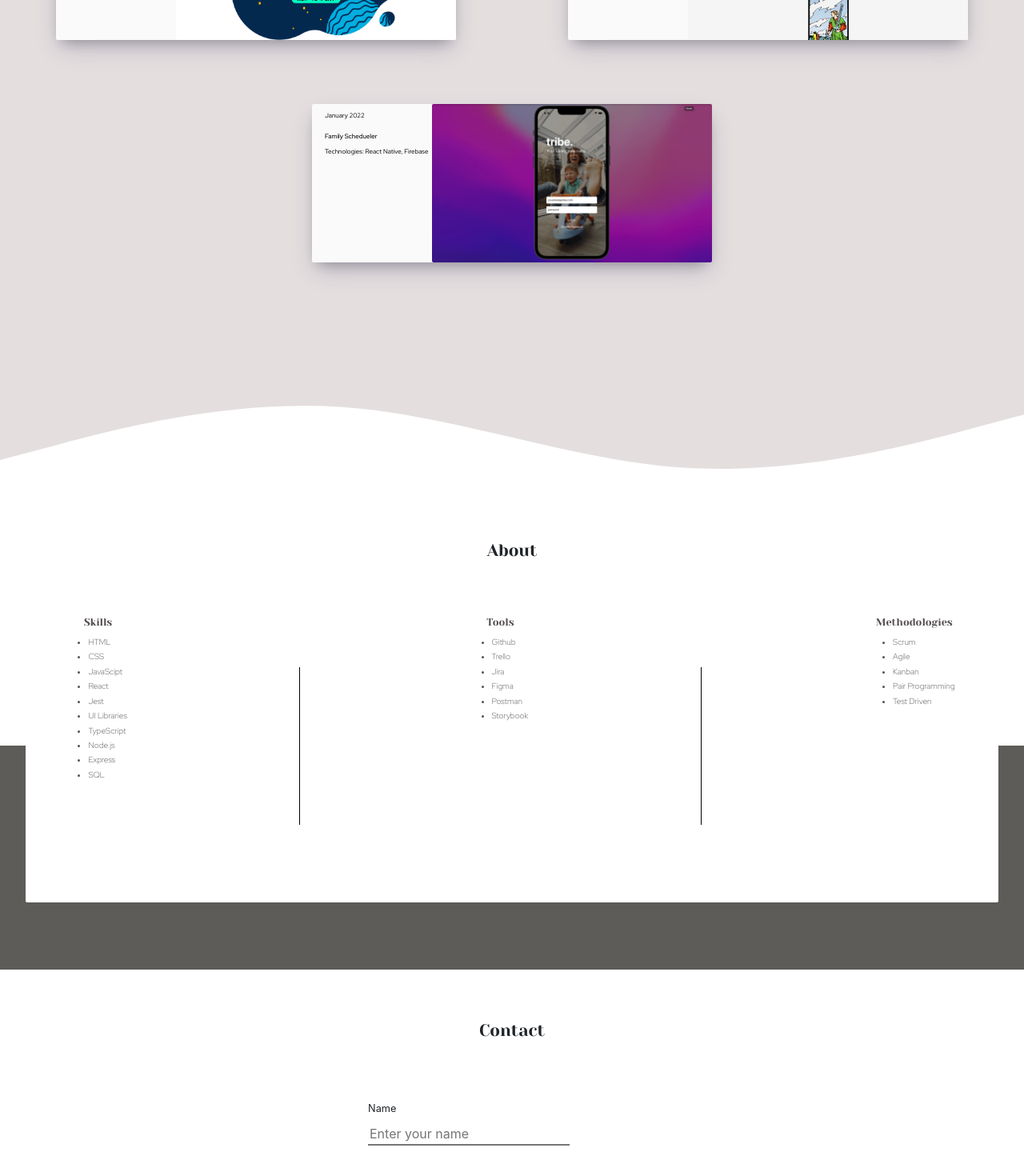
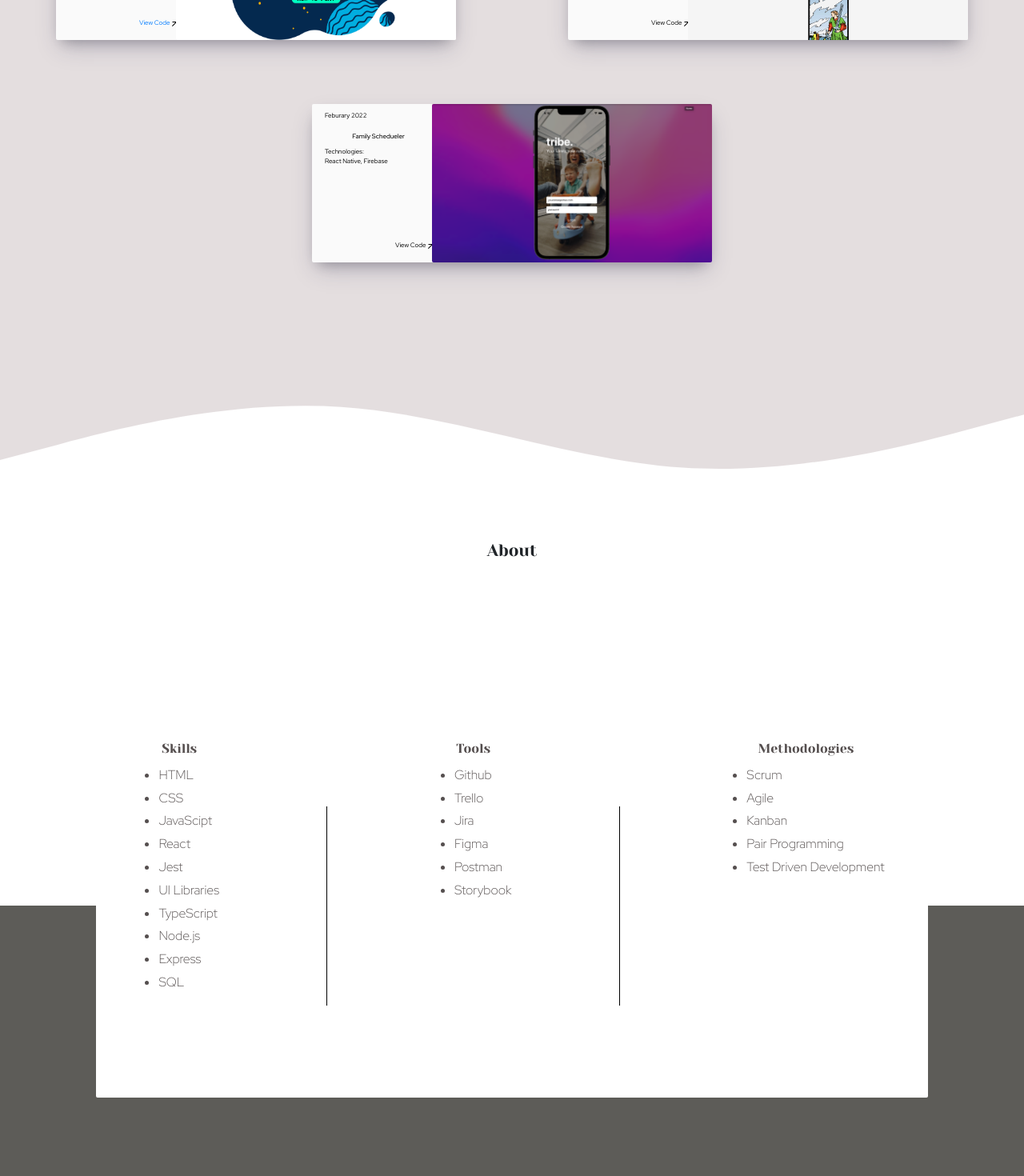
Before and after one commit to indyamolloy/Portfolio, a React (Create React App) app: page / in a window 1280 px wide. Shown: the part 1200-2670 px from the top of the page at 80% size. Built offline with nearby package versions, Linux system fonts and the light colour scheme; a web font is replaced by a local one.

Commit message:
added media queries so fully responsive

```diff
--- a/src/app.css
+++ b/src/app.css
@@ -11,3 +11,9 @@ html,
 body {
   overflow-x: hidden;
 }
+
+@media (max-width: 300px) {
+  body {
+    overflow-x: auto;
+  }
+}
--- a/src/components/Contact/Contact.js
+++ b/src/components/Contact/Contact.js
@@ -4,17 +4,6 @@ import css from "./contact.module.css";
 function Contact() {
   return (
     <div id="contact" className={css.container}>
-      <svg
-        xmlns="http://www.w3.org/2000/svg"
-        viewBox="0 0 1440 320"
-        className={css.wave}
-      >
-        <path
-          fill="white"
-          fill-opacity="1"
-          d="M0,224L80,202.7C160,181,320,139,480,149.3C640,160,800,224,960,234.7C1120,245,1280,203,1360,181.3L1440,160L1440,320L1360,320C1280,320,1120,320,960,320C800,320,640,320,480,320C320,320,160,320,80,320L0,320Z"
-        ></path>
-      </svg>
       <h2 className={css.heading}>Contact</h2>
       {/* <div className={css.followContainer}>
         <button className={css.followButton} type="button">
--- a/src/components/Contact/contact.module.css
+++ b/src/components/Contact/contact.module.css
@@ -80,11 +80,11 @@
   cursor: pointer;
 }
 
-.wave {
+/* .wave {
   position: absolute;
-  top: -12vh;
+  top: -10vh;
   width: 100%;
-}
+} */
 
 .followButton {
   position: relative;
@@ -109,3 +109,9 @@
   position: absolute;
   top: 15vh;
 }
+
+@media screen and (min-width: 1060px) {
+  .formContainer {
+    width: 10vh;
+  }
+}
--- a/src/components/Home/home.module.css
+++ b/src/components/Home/home.module.css
@@ -44,7 +44,7 @@ html {
   height: 30%;
   position: absolute;
   top: 20px;
-  right: -10px;
+  right: -30px;
   border-top: 1px solid rgb(38, 38, 38);
   border-right: 1px solid rgb(0, 0, 0);
 }
@@ -55,14 +55,13 @@ html {
   width: 20%;
   height: 30%;
   position: absolute;
-  bottom: -40px;
+  bottom: -20px;
   left: -50px;
   border-bottom: 1px solid rgb(87, 87, 87);
   border-left: 1px solid rgb(96, 96, 96);
 }
 
 .name {
-  /* position: absolute; */
   font-family: "Yeseva One", cursive;
   font-size: 1.4em;
   margin-bottom: 0;
@@ -81,11 +80,9 @@ html {
   font-family: "Red Hat Display", sans-serif;
   font-weight: 200;
   margin-bottom: 0;
-  /* position: absolute; */
 }
 
 .description {
-  /* position: absolute; */
   /* top: 35vh;
   left: 30vh; */
   /* padding-top: 4vh;
@@ -211,7 +208,7 @@ html {
   .buttons {
     position: absolute;
     top: 80vh;
-    left: 20%;
+    left: 10%;
     width: 40%;
   }
 }
@@ -224,3 +221,25 @@ html {
     display: none;
   }
 }
+
+@media (min-width: 0px) and (max-width: 300px) {
+  .img {
+    height: 5vh;
+  }
+
+  .buttons {
+    font-size: 0.7em;
+  }
+}
+
+@media (max-width: 290px) {
+  .buttons {
+    visibility: hidden;
+  }
+}
+
+@media (max-width: 186px) {
+  .img {
+    visibility: hidden;
+  }
+}
--- a/src/components/Projects/ProjectCard.js
+++ b/src/components/Projects/ProjectCard.js
@@ -2,21 +2,37 @@ import React from "react";
 import css from "./projectCard.module.css";
 
 function ProjectCard(props) {
+  function handleImgClick() {
+    window.location = props.liveSiteUrl;
+  }
+
   return (
     <div id="projects" className={css.container}>
-      {/* <div className={css.title}>Project Name</div> */}
-
-      {/* <div className={css.image} style={props.style}> */}
       <div className={css.description}>
         <p>{props.date}</p>
         <h4 className={css.title}>{props.title}</h4>
-        <p>{props.description}</p>
+        <p>Technologies:</p>
+        <p className={css.technologies}>{props.description}</p>
+        <a href={props.codeURL} className={css.codeButton}>
+          View Code
+          <svg
+            xmlns="http://www.w3.org/2000/svg"
+            viewBox="0 0 20 20"
+            width="10"
+            height="10"
+          >
+            <path fill="none" d="M0 0h24v24H0z" />
+            <path d="M16.004 9.414l-8.607 8.607-1.414-1.414L14.589 8H7.004V6h11v11h-2V9.414z" />
+          </svg>
+        </a>
       </div>
+
       <img
         className={css.image}
         style={props.style}
         src={props.image}
         alt="project"
+        onClick={handleImgClick}
       />
     </div>
   );
--- a/src/components/Projects/Projects.js
+++ b/src/components/Projects/Projects.js
@@ -11,22 +11,26 @@ function Projects() {
       <h2 className={css.heading}>Recent Projects</h2>
       <div className={css.flexContainer}>
         <ProjectCard
+          liveSiteUrl="https://socherosjourney.netlify.app/"
+          codeURL="https://github.com/SchoolOfCode/heros-journey-frontend"
           image={herosJourney}
           title="The Hero's Journey"
           date="January 2022 "
-          description="Technologies: React, Node, Express, SQL"
+          description="React, Node, Express, SQL"
         />
         <ProjectCard
+          liveSiteUrl="https://github.com/indyamolloy/proj"
           image={tarot}
           title="The Tarot"
           date="December 2021 "
-          description="Technologies: HTML, CSS, Vanilla JavaScript"
+          description="HTML, CSS, Vanilla JavaScript, API calls"
         />
         <ProjectCard
+          liveSiteUrl="https://github.com/indyamolloy/proj"
           image={AppProject}
           title="Family Schedueler"
-          date="January 2022 "
-          description="Technologies: React Native, Firebase"
+          date="Feburary 2022 "
+          description="React Native, Firebase"
         />
       </div>
       <svg
--- a/src/components/Projects/projectCard.module.css
+++ b/src/components/Projects/projectCard.module.css
@@ -22,6 +22,7 @@
 
 .container:hover {
   transform: scale(1.1);
+  transition: all 1s;
 }
 
 .image {
@@ -29,6 +30,10 @@
   height: 100%;
   position: relative;
   border-radius: 2px;
+}
+
+.image:hover {
+  cursor: pointer;
 }
 /*
 .image:hover {
@@ -48,7 +53,51 @@
 
 .title {
   position: relative;
+  text-align: center;
   font-family: "Red Hat Display", sans-serif;
   color: rgb(0, 0, 0);
   font-size: 1em;
 }
+
+.technologies {
+  padding: 0;
+  margin-top: -2vh;
+}
+.codeButton {
+  height: auto;
+  display: inline;
+  font-size: 1em;
+  background-color: none;
+  border: none;
+  transition: all 0.4s;
+  background: none repeat scroll 0 0 transparent;
+  position: absolute;
+  /* bottom: 2vh;
+  left: 12vh; */
+}
+
+.codeButton:hover {
+  text-decoration: underline;
+  transition: ease-in 2s;
+}
+
+.codeButton:visited {
+  color: black;
+}
+
+@media screen and (min-width: 420px) {
+  .codeButton {
+    bottom: 2vh;
+    left: 12vh;
+  }
+}
+
+@media (min-width: 0px) and (max-width: 300px) {
+  .container {
+    overflow-x: scroll;
+  }
+  .image {
+    min-width: 50%;
+    height: auto;
+  }
+}
--- a/src/components/Skills/Skills.js
+++ b/src/components/Skills/Skills.js
@@ -41,11 +41,22 @@ function Skills() {
             <li>Agile</li>
             <li>Kanban</li>
             <li>Pair Programming</li>
-            <li>Test Driven</li>
+            <li>Test Driven Development</li>
           </ul>
         </p>
       </div>
       <div className={css.bottomBox}></div>
+      <svg
+        xmlns="http://www.w3.org/2000/svg"
+        viewBox="0 0 1440 320"
+        className={css.wave}
+      >
+        <path
+          fill="white"
+          fill-opacity="1"
+          d="M0,224L80,202.7C160,181,320,139,480,149.3C640,160,800,224,960,234.7C1120,245,1280,203,1360,181.3L1440,160L1440,320L1360,320C1280,320,1120,320,960,320C800,320,640,320,480,320C320,320,160,320,80,320L0,320Z"
+        ></path>
+      </svg>
     </div>
   );
 }
--- a/src/components/Skills/skills.module.css
+++ b/src/components/Skills/skills.module.css
@@ -6,7 +6,7 @@
   background-color: white;
 
   width: 100%;
-  height: 70vh;
+  height: 80vh;
   display: inline-flex;
   justify-content: center;
   align-items: center;
@@ -31,7 +31,7 @@
 
 .whiteOverlay {
   background-color: rgb(255, 255, 255);
-  height: 70%;
+  height: 50%;
   width: 95%;
   z-index: 2;
   display: flex;
@@ -68,3 +68,57 @@
 li {
   padding-right: 2vh;
 }
+
+.wave {
+  position: absolute;
+  bottom: -2vh;
+  margin-top: 10vh;
+}
+
+@media screen and (min-width: 400px) {
+  .whiteOverlay {
+    height: 60%;
+  }
+}
+
+@media screen and (min-width: 430px) {
+  .container {
+    height: 110vh;
+  }
+  .whiteOverlay {
+    margin: 15vh;
+    height: 65%;
+  }
+  .title {
+    font-size: 1em;
+  }
+  .list {
+    font-size: 1em;
+  }
+}
+
+@media screen and (min-width: 600px) {
+  .container {
+    height: 120vh;
+  }
+  .whiteOverlay {
+    margin: 15vh;
+    height: 65%;
+  }
+}
+
+@media screen and (min-width: 830px) {
+  .container {
+    height: 120vh;
+  }
+  .whiteOverlay {
+    margin: 15vh;
+    height: 50%;
+  }
+}
+
+@media (min-width: 0px) and (max-width: 300px) {
+  .whiteOverlay {
+    overflow-x: scroll;
+  }
+}
```
